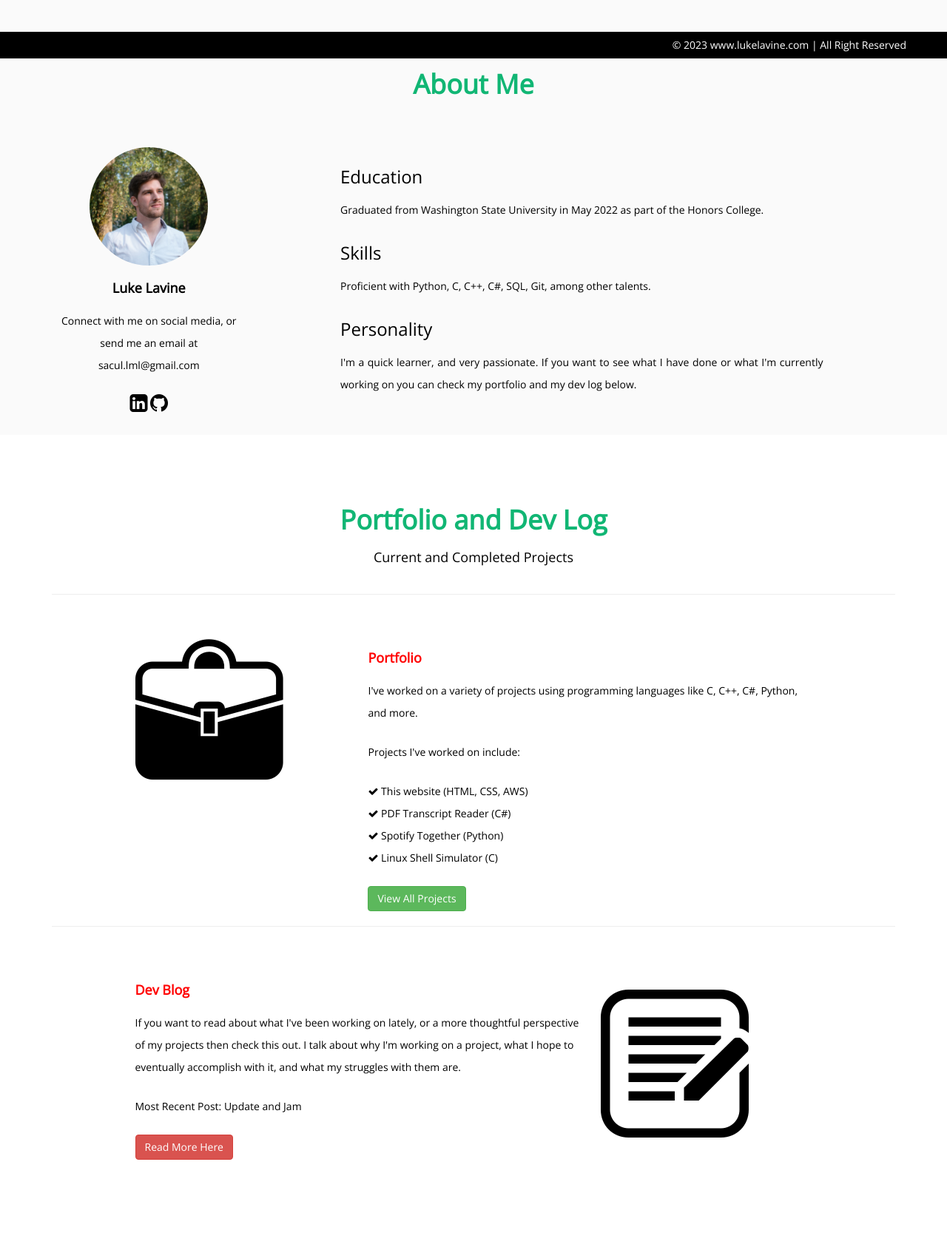
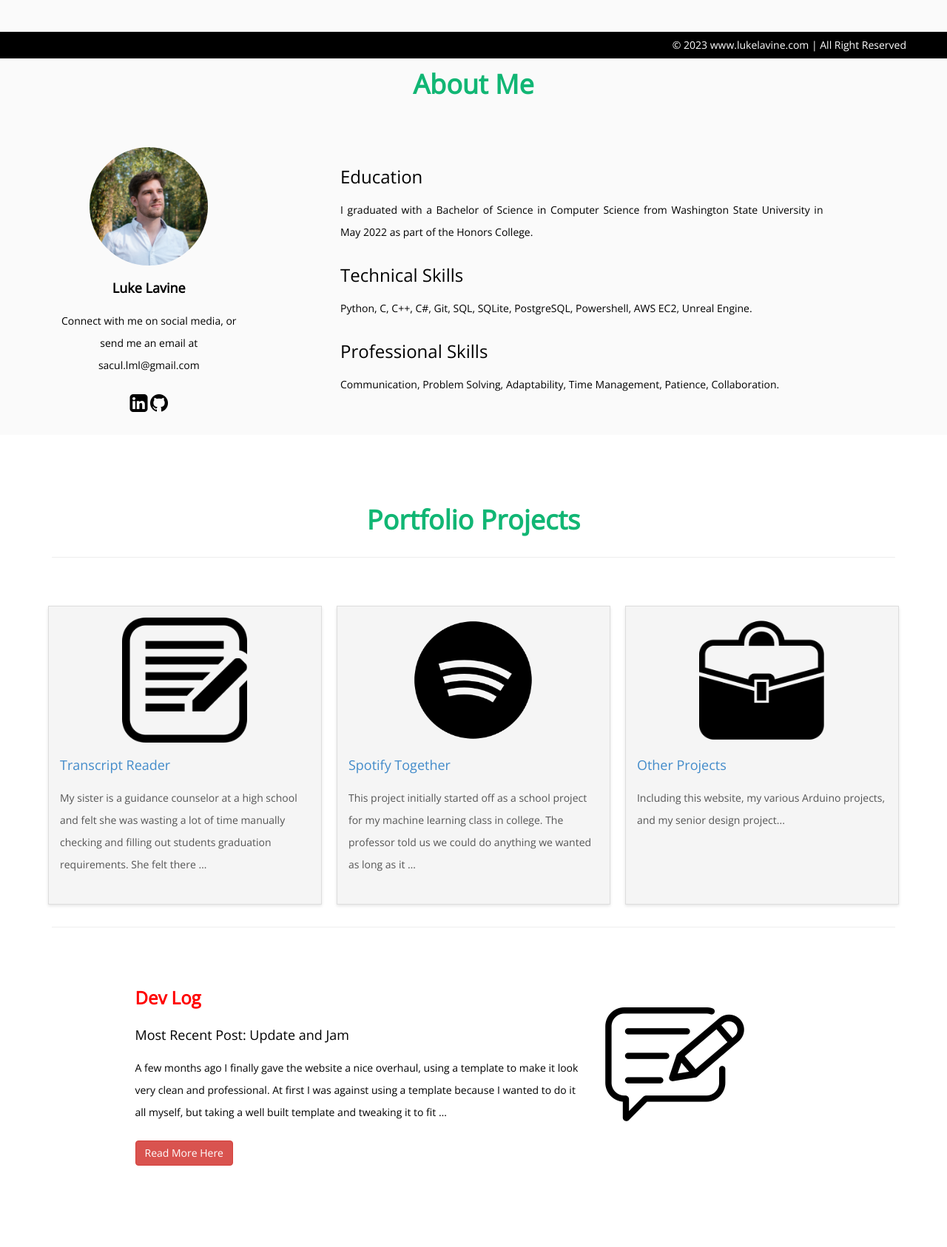
Before and after one commit to lukelavine/django-project, a Django app: page / in a window 1280 px wide. Shown: the part 721-2407 px from the top of the page at 74% size. Before the commit the page ends 2289 px from the top, so only its background shows below. Run offline with Django 3.2, Linux system fonts and the light colour scheme; data comes from the database, SQL or seed files in the repository; some libraries are stand-ins or nearby versions.

Commit message:
Revamped home page, added portfolio projects and rewording some sections

```diff
--- a/mysite/home/templates/home/index.html
+++ b/mysite/home/templates/home/index.html
@@ -1,5 +1,9 @@
 {% extends 'home/base.html' %}
 {% load static %}
+
+{% block head %}
+	<link href="{% static 'portfolio/portfolio.css' %}" rel="stylesheet" />
+{% endblock %}
 
 {% block content %}
 	<!--HEADER SECTION -->
@@ -48,18 +52,15 @@
                 <div class="col-md-7 col-sm-7 col-md-offset-1  text-justify" data-scrollreveal="enter right and move 100px, wait 0.4s">
                     <h3> Education </h3>
                     <p>
-                        Graduated from Washington State University in May 2022 as part of the Honors College.
-
+                        I graduated with a Bachelor of Science in Computer Science from Washington State University in May 2022 as part of the Honors College.
                     </p>
-					<h3> Skills </h3>
+					<h3> Technical Skills </h3>
 					<p>
-						Proficient with Python, C, C++, C#, SQL, Git, among other talents.
-
+						Python, C, C++, C#, Git, SQL, SQLite, PostgreSQL, Powershell, AWS EC2, Unreal Engine.
 					</p>
-					<h3> Personality </h3>
+					<h3> Professional Skills </h3>
                     <p>
-                         I'm a quick learner, and very passionate. If you want to see what I have done or what I'm currently working on you can check my portfolio and my dev log below.
-
+                        Communication, Problem Solving, Adaptability, Time Management, Patience, Collaboration.
                     </p>
                 </div>
             </div>
@@ -71,58 +72,51 @@
          <div class="container" >
             <div class="row main-top-margin text-center" data-scrollreveal="enter top and move 100px, wait 0.3s">
                 <div class="col-md-8 col-md-offset-2 ">
-                    <h1>Portfolio and Dev Log</h1>
-                    <h4>
-                       Current and Completed Projects
-                    </h4>
+                    <h1>Portfolio Projects</h1>
                 </div>
             </div>
              <!-- ./ Main Heading-->
              <hr />
             <div class="row main-low-margin" >
-                <div class="col-md-10  col-md-offset-1 ">
- <div class="col-md-4 col-sm-4" data-scrollreveal="enter left and move 100px, wait 0.8s">
-                    <img src="{% static 'assets/img/product/portfolio.png' %}" alt="">
-                </div>
-                <div class="col-md-8 " data-scrollreveal="enter right and move 100px, wait 0.4s">
-                    <h4 >  <strong class="color-red"> Portfolio </strong></h4>
-                    <p>
-                        I've worked on a variety of projects using programming languages like C, C++, C#, Python, and more.
-                    </p>
-                    <p>
-                        Projects I've worked on include:
-                    </p>
-                    <p>
-                       <i class="fa fa-check"></i> This website (HTML, CSS, AWS)<br />
-                       <i class="fa fa-check"></i> PDF Transcript Reader (C#)<br />
-                       <i class="fa fa-check"></i> Spotify Together (Python)<br />
-					   <i class="fa fa-check"></i> Linux Shell Simulator (C)<br />
-                    </p>
-		    <a href="{% url 'portfolio:portfolio' %}" class="btn btn-success" >View All Projects</a>
-                </div>
-                </div>
+                <div class="card-container">
+					<a href="{% url 'portfolio:detail' project1.id %}" class="card">
+						<img src="{% static 'portfolio/'|add:project1.icon %}" width="50%" height="50%" style="display:block;margin:auto">
+						<h2>{{project1.title}}</h2>
+						<p>{{project1.text|striptags|truncatewords:30}}</p>
+					</a>
+					<a href="{% url 'portfolio:detail' project2.id %}" class="card">
+						<img src="{% static 'portfolio/'|add:project2.icon%}" width="50%" height="50%" style="display:block;margin:auto">
+						<h2>{{project2.title}}</h2>
+						<p>{{project2.text|striptags|truncatewords:30}}</p>
+					</a>
+					<a href="{% url 'portfolio:portfolio' %}" class="card">
+						<img src="{% static 'images/portfolio.png' %}" width="50%" height="50%" style="display:block;margin:auto">
+						<h2>Other Projects</h2>
+						<p>Including this website, my various Arduino projects, and my senior design project...</p>
+					</a>
+				</div>
 
             </div>
             <!-- ./ Row Content-->
             <hr />
-           <div class="row main-low-margin bottam-pad" >
+            <div class="row main-low-margin bottam-pad" >
 
-                 <div class="col-md-10  col-md-offset-1 ">
+            <div class="col-md-10  col-md-offset-1 ">
                 <div class="col-md-8 " data-scrollreveal="enter left and move 100px, wait 0.4s">
-                    <h4 >  <strong class="color-red"> Dev Blog </strong></h4>
-                    <p>
-                        If you want to read about what I've been working on lately, or a more thoughtful perspective of my projects then check this out. I talk about why I'm working on a project, what I hope to eventually accomplish with it, and what my struggles with them are.
-                    </p>
-                    <p>
+                    <h3 >  <strong class="color-red"> Dev Log </strong></h3>
+                    <h4>
                         Most Recent Post: {{recent_post.title}}
-                    </p>
+                    </h4>
+					<p>
+						{{recent_post.text|truncatewords:50}}
+					</p>
                     <a href="{% url 'blog:index' %}" class="btn btn-danger" >Read More Here</a>
                 </div>
                 <div class="col-md-4 " data-scrollreveal="enter right and move 100px, wait 0.4s">
 
-                    <img class="img-margin-product" src="{% static 'assets/img/product/blog.png' %}" alt="">
+                    <img class="img-margin-product" src="{% static 'images/blog.png' %}" alt="">
                 </div>
-                     </div>
+            </div>
             </div>
         </div>
     </div>
--- a/mysite/home/views.py
+++ b/mysite/home/views.py
@@ -4,9 +4,14 @@ from django.shortcuts import render
 from django.utils import timezone
 
 from blog.models import Post
+from portfolio.models import PortfolioEntry
 
 # Create your views here.
 def home(request):
 	recent_post = Post.objects.latest('published')
-	context = {'recent_post': recent_post}
+	project1 = PortfolioEntry.objects.get(pk=3)
+	project2 = PortfolioEntry.objects.get(pk=2)
+	context = {'recent_post': recent_post,
+				'project1': project1,
+				'project2': project2}
 	return render(request, 'home/index.html', context)
--- a/mysite/portfolio/templates/portfolio_detail.html
+++ b/mysite/portfolio/templates/portfolio_detail.html
@@ -11,7 +11,6 @@
 	<div class="container">
 		<div class="row main-top-margin text-center">
             <h1>Portfolio</h1>
-			<h4>Past and current projects</hr>
         </div>
 		<div class="middle-column text-justify">
 			<h3> <strong>{{entry.title}} </strong></h3>
```
Also changed, not shown: mysite/home/static/images/blog.png, mysite/home/static/images/email.png (deleted), mysite/static/images/blog.png, mysite/static/images/email.png (deleted).
